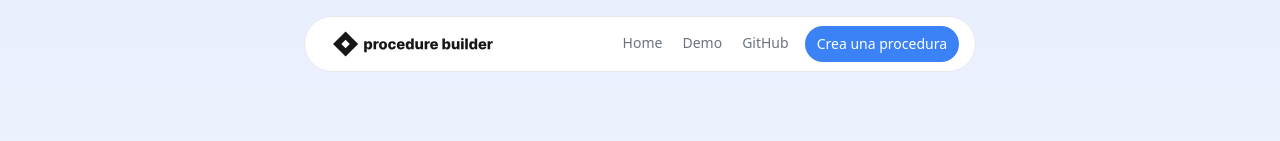
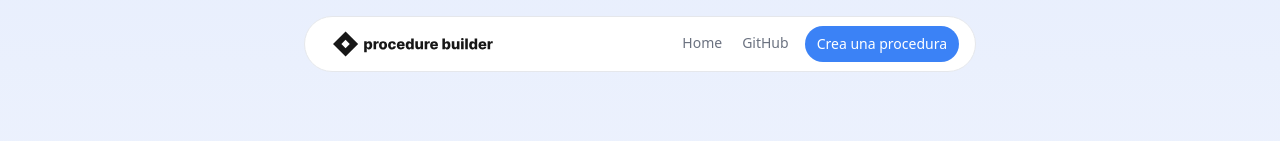
Before and after one commit to diemrt/diemrt-procedurebuilder-web, a React (Vite) app: page / in a window 1280 px wide. Shown: the top 141 px of the page. Built offline with nearby package versions, Linux system fonts and the light colour scheme; no server answers.

Commit message:
Rimuovi il link alla pagina Demo dalla Navbar

```diff
--- a/src/components/Navbar/Navbar.tsx
+++ b/src/components/Navbar/Navbar.tsx
@@ -64,12 +64,6 @@ const Navbar = () => {
               >
                 Home
               </Link>
-              <Link
-                className="py-0.5 md:py-3 px-4 md:px-1 border-s-2 md:border-s-0 md:border-b-2 border-transparent text-gray-500 hover:text-gray-800 focus:outline-none dark:text-neutral-400 dark:hover:text-neutral-200"
-                to="/procedure/demo"
-              >
-                Demo
-              </Link>
               <a
                 className="py-0.5 md:py-3 px-4 md:px-1 border-s-2 md:border-s-0 md:border-b-2 border-transparent text-gray-500 hover:text-gray-800 focus:outline-none dark:text-neutral-400 dark:hover:text-neutral-200"
                 href="https://github.com/diemrt/diemrt-procedurebuilder-web"
```
